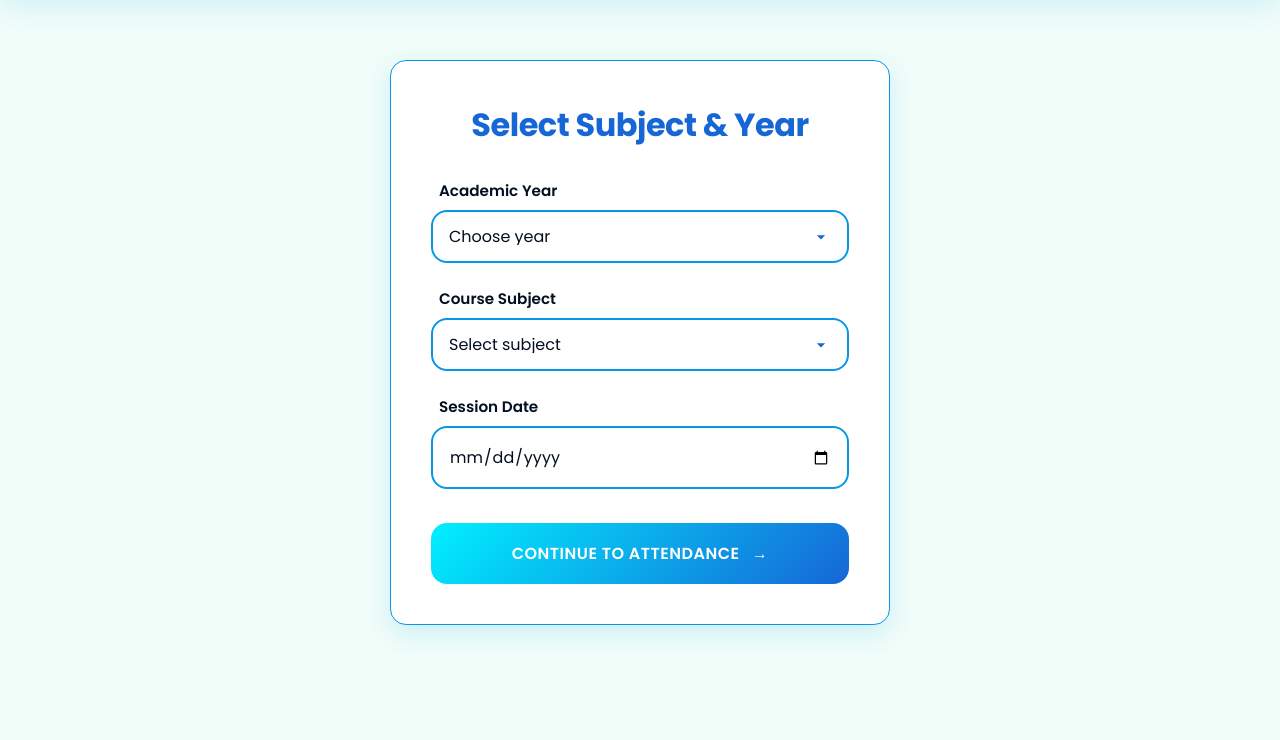
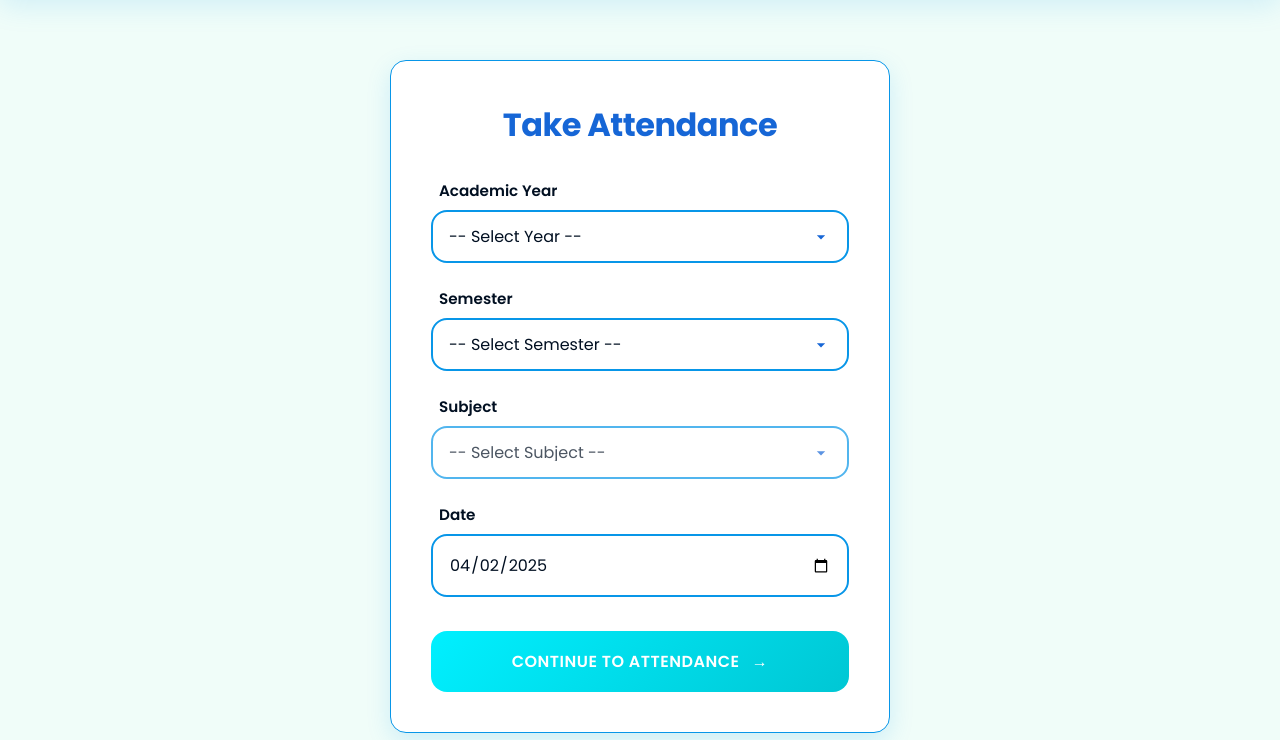
Before and after one commit to itattender2025/attender, a Django app: page /take-attendance/ in a window 1280 px wide. Shown: the part 60-800 px from the top of the page. Run offline with Django 5.2, Linux system fonts and the light colour scheme; data that the repository does not hold is empty.

Commit message:
take attendence updated

```diff
--- a/home/urls.py
+++ b/home/urls.py
@@ -5,7 +5,7 @@ from home import views
 urlpatterns = [
     path('', views.index, name='index'),
     path('take-attendance/', views.take_attendance, name='take_attendance'),
-    path('select-subject/', views.select_subject, name='select_subject'),
+    # path('select-subject/', views.select_subject, name='select_subject'),
     path('mark-attendance/', views.mark_attendance, name='mark_attendance'),
     path('submit-attendance/', views.submit_attendance, name='submit_attendance'),
     path('attendance/', views.attendance_view, name='attendance_view'),
--- a/home/views.py
+++ b/home/views.py
@@ -140,28 +140,6 @@ from django.shortcuts import render, redirect
 from django.contrib import messages
 from django.contrib.auth.hashers import check_password
 from django.urls import reverse
-
-# def login_view(request):
-#     if request.method == "POST":
-#         email = request.POST.get("email")
-#         password = request.POST.get("password")
-
-#         user = users_collection.find_one({"email": email})
-
-#         if user and check_password(password, user["password"]):
-#             request.session["user_id"] = str(user["_id"])  # Store session
-#             request.session.modified = True
-
-#             # 🔴 DEBUG: Print session to check if it’s stored
-#             print("\n🔵 SESSION DATA AFTER LOGIN:", dict(request.session.items()))
-#             request.session.save()
-#             next_url = request.GET.get("next") or reverse("index")
-#             return redirect(next_url)  # Redirect to index or next page
-#         else:
-#             messages.error(request, "Invalid email or password.")
-#             return redirect("login")
-
-#     return render(request, "login.html")
 
 
 def forgot_password_view(request):
@@ -325,76 +303,315 @@ def logout_view(request):
 
 
 
-def take_attendance(request):
-    name = request.session.get('name', '').split()
-    if len(name) > 0:
-        first_name = name[0]
-    else:
-        first_name = "Guest"
-    return render(request, 'attendance.html', {"username": first_name})  # Renders the attendance form page
+# def take_attendance(request):
+#     name = request.session.get('name', '').split()
+#     if len(name) > 0:
+#         first_name = name[0]
+#     else:
+#         first_name = "Guest"
+#     return render(request, 'attendance.html', {"username": first_name})  # Renders the attendance form page
 
-def select_subject(request):
-    """First Page - Select Subject, Year, and Date"""
-    if request.method == "POST":
-        year = request.POST.get("year")
-        subject = request.POST.get("subject")
-        date = request.POST.get("date", datetime.today().strftime('%Y-%m-%d'))
+# def select_subject(request):
+#     """First Page - Select Subject, Year, and Date"""
+#     if request.method == "POST":
+#         year = request.POST.get("year")
+#         subject = request.POST.get("subject")
+#         date = request.POST.get("date", datetime.today().strftime('%Y-%m-%d'))
 
-        # Redirect to the attendance marking page with selected values
-        return redirect(f"/mark-attendance/?year={year}&subject={subject}&date={date}")
+#         # Redirect to the attendance marking page with selected values
+#         return redirect(f"/mark-attendance/?year={year}&subject={subject}&date={date}")
 
-    return render(request, "select_subject.html")
+#     return render(request, "select_subject.html")
 
 
 
 
 
 
+# from django.shortcuts import render
+# from django.http import HttpResponse
+# from pymongo import MongoClient
+
+
+# def mark_attendance(request):
+#     if request.method == "POST":
+#         year = request.POST.get("year")
+#         subject = request.POST.get("subject")
+#         date = request.POST.get("date")
+#     else:
+#         year = request.GET.get("year")
+#         subject = request.GET.get("subject")
+#         date = request.GET.get("date")
+
+#     if not year or not subject or not date:
+#         return HttpResponse("⚠️ Missing required parameters!", status=400)
+
+#     # Convert year for MongoDB
+#     year_map = {
+#         "1st Year": "1",
+#         "2nd Year": "2",
+#         "3rd Year": "3",
+#         "4th Year": "4",
+#     }
+#     year = year_map.get(year, year)  # Default to same year if not found
+
+#     # Fetch students from MongoDB (Use PyMongo, not Django ORM)
+#     students_collection = db[f"student_it_2nd_year"]  # Collection name based on year
+#     students = list(students_collection.find({}, {"_id": 0}))  # Exclude MongoDB _id field
+
+#     print(f"📌 Found Students: {students}")  # Debugging
+#     name = request.session.get('name', '').split()
+#     if len(name) > 0:
+#         first_name = name[0]
+#     else:
+#         first_name = "Guest"
+#     return render(request, "mark_attendance.html", {
+#         "students": students,
+#         "subject": subject,
+#         "date": date,
+#         "year": year,
+#         "show_loader": True,  # Optional: Show loading spinner
+#         "username": first_name
+#     })
 from django.shortcuts import render
 from django.http import HttpResponse
-from pymongo import MongoClient
+from datetime import datetime
+ # adjust to your actual import
+
+# def take_attendance(request):
+#     name = request.session.get('name', '').split()
+#     first_name = name[0] if len(name) > 0 else "Guest"
+
+#     collections = [col for col in db.list_collection_names() if col.startswith('student_it_')]
+
+#     semesters = []
+#     academic_years = []
+
+#     for col in collections:
+#         parts = col.split("_")
+#         for part in parts:
+#             if "sem" in part:
+#                 semesters.append(part.replace("sem", ""))
+#             elif "-" in part:
+#                 academic_years.append(part)
+
+#     semesters = sorted(list(set(semesters)))
+#     academic_years = sorted(list(set(academic_years)))
+
+#     # Get selected sem/year from GET
+#     selected_sem = request.GET.get("sem")
+#     selected_year = request.GET.get("year")
+
+#     subject_list = []
+#     if selected_sem and selected_year:
+#         collection_name = f"student_it_{selected_sem}sem_{selected_year}"
+#         if collection_name in collections:
+#             collection = db[collection_name]
+#             for doc in collection.find({}, {"subjects": 1, "_id": 0}):
+#                 if "subjects" in doc:
+#                     subject_list.extend(doc["subjects"].keys())
+#             subject_list = list(set(subject_list))  # remove duplicates
+
+#     return render(request, 'attendance.html', {
+#         "username": first_name,
+#         "collections": collections,
+#         "today": datetime.today().strftime('%Y-%m-%d'),
+#         "subjects": subject_list,
+#         "semesters": semesters,
+#         "years": academic_years,
+#         "selected_sem": selected_sem,
+#         "selected_year": selected_year,
+#     })
+
+
+# def take_attendance(request):
+#     name = request.session.get('name', '').split()
+#     first_name = name[0] if len(name) > 0 else "Guest"
+
+#     # Get all student collections
+#     collections = [col for col in db.list_collection_names() if col.startswith('student_it_')]
+
+#     # Extract unique semesters and academic years
+#     semesters = []
+#     academic_years = []
+
+#     for col in collections:
+#         parts = col.split("_")
+#         if len(parts) >= 4:  # Ensure format is student_it_[sem]sem_[year]
+#             sem_part = parts[2]
+#             year_part = parts[3]
+
+#             if "sem" in sem_part:
+#                 semesters.append(sem_part.replace("sem", ""))
+#             if "-" in year_part:
+#                 academic_years.append(year_part)
+
+#     semesters = sorted(list(set(semesters)))
+#     academic_years = sorted(list(set(academic_years)))
+
+#     # Get selected sem/year from request
+#     selected_sem = request.GET.get("sem")
+#     selected_year = request.GET.get("year")
+#     subject_list = []
+
+#     if selected_sem and selected_year:
+#         collection_name = f"student_it_{selected_sem}sem_{selected_year}"
+#         if collection_name in collections:
+#             # Get unique subjects from the collection
+#             pipeline = [
+#                 {"$project": {"subjects": {"$objectToArray": "$subjects"}}},
+#                 {"$unwind": "$subjects"},
+#                 {"$group": {"_id": None, "subjects": {"$addToSet": "$subjects.k"}}}
+#             ]
+#             result = db[collection_name].aggregate(pipeline)
+#             try:
+#                 subject_list = list(result)[0]['subjects']
+#             except (IndexError, KeyError):
+#                 pass
+
+#     return render(request, 'attendance.html', {
+#         "username": first_name,
+#         "collections": collections,
+#         "today": datetime.today().strftime(r'%Y-%m-%d'),
+#         "subjects": sorted(subject_list),  # Return sorted list
+#         "semesters": semesters,
+#         "years": academic_years,
+#         "selected_sem": selected_sem,
+#         "selected_year": selected_year,
+#     })
+
+
+from django.shortcuts import render, redirect
+from django.contrib import messages
+from datetime import datetime
+
+def take_attendance(request):
+    name = request.session.get('name', '').split()
+    first_name = name[0] if len(name) > 0 else "Guest"
+
+    # Get all student collections
+    collections = [col for col in db.list_collection_names() if col.startswith('student_it_')]
+
+    semesters = []
+    academic_years = []
+
+    for col in collections:
+        parts = col.split("_")
+        if len(parts) >= 4:
+            sem_part = parts[2]
+            year_part = parts[3]
+
+            if "sem" in sem_part:
+                semesters.append(sem_part.replace("sem", ""))
+            if "-" in year_part:
+                academic_years.append(year_part)
+
+    semesters = sorted(list(set(semesters)))
+    academic_years = sorted(list(set(academic_years)))
+
+    # GET: show attendance.html
+    selected_sem = request.GET.get("sem")
+    selected_year = request.GET.get("year")
+    subject_list = []
+
+    if selected_sem and selected_year:
+        collection_name = f"student_it_{selected_sem}sem_{selected_year}"
+        if collection_name in collections:
+            pipeline = [
+                {"$project": {"subjects": {"$objectToArray": "$subjects"}}},
+                {"$unwind": "$subjects"},
+                {"$group": {"_id": None, "subjects": {"$addToSet": "$subjects.k"}}}
+            ]
+            result = db[collection_name].aggregate(pipeline)
+            try:
+                subject_list = list(result)[0]['subjects']
+            except (IndexError, KeyError):
+                pass
+
+    if request.method == "POST":
+        sem = request.POST.get("sem")
+        year = request.POST.get("year")
+        subject = request.POST.get("subject")
+        date = request.POST.get("date")
+
+        if sem and year and subject and date:
+            collection = f"student_it_{sem}sem_{year}"
+            return redirect(f'/mark-attendance/?collection={collection}&subject={subject}&date={date}')
+
+        else:
+            messages.error(request, "Please fill all required fields")
+
+
+    return render(request, 'attendance.html', {
+        "username": first_name,
+        "collections": collections,
+        "today": datetime.today().strftime('%Y-%m-%d'),
+        "subjects": sorted(subject_list),
+        "semesters": semesters,
+        "years": academic_years,
+        "semester": selected_sem,
+        "year": selected_year,
+    })
 
 
 def mark_attendance(request):
     if request.method == "POST":
-        year = request.POST.get("year")
+        # Saving attendance logic
+        collection_name = request.POST.get("collection")
         subject = request.POST.get("subject")
         date = request.POST.get("date")
-    else:
-        year = request.GET.get("year")
+        all_students = request.POST.getlist("all_students")
+        present_students = request.POST.getlist("present_students")
+        print('all_students:', all_students, 'present_students:', present_students, 'collection_name:', collection_name, 'subject:', subject, 'date:', date, 'request.POST:', request.POST)
+        if not (collection_name and subject and date and all_students):
+            return HttpResponse("Missing required fields in POST request!", status=400)
+
+        try:
+            students_collection = db[collection_name]
+
+            for roll in all_students:
+                status = "P" if roll in present_students else "A"
+                students_collection.update_one(
+                    {"roll_number": roll},
+                    {"$push": {f"subjects.{subject}.{date}": status}}
+                )
+
+            messages.success(request, "Attendance saved successfully!")
+            return redirect("index")
+
+        except Exception as e:
+            return HttpResponse(f"Error saving attendance: {str(e)}", status=500)
+
+    elif request.method == "GET":
+        # Loading the form to mark attendance
+        collection_name = request.GET.get("collection")
         subject = request.GET.get("subject")
         date = request.GET.get("date")
+        if not (collection_name and subject and date):
+            return HttpResponse("Missing required parameters!", status=400)
 
-    if not year or not subject or not date:
-        return HttpResponse("⚠️ Missing required parameters!", status=400)
+        try:
+            students_collection = db[collection_name]
+            students = list(students_collection.find({}, {"_id": 0}))
 
-    # Convert year for MongoDB
-    year_map = {
-        "1st Year": "1",
-        "2nd Year": "2",
-        "3rd Year": "3",
-        "4th Year": "4",
-    }
-    year = year_map.get(year, year)  # Default to same year if not found
+            available_subjects = []
+            if students:
+                available_subjects = list(students[0].get('subjects', {}).keys())
 
-    # Fetch students from MongoDB (Use PyMongo, not Django ORM)
-    students_collection = db[f"student_it_2nd_year"]  # Collection name based on year
-    students = list(students_collection.find({}, {"_id": 0}))  # Exclude MongoDB _id field
+        except Exception as e:
+            return HttpResponse(f"Error fetching students: {str(e)}", status=500)
 
-    print(f"📌 Found Students: {students}")  # Debugging
-    name = request.session.get('name', '').split()
-    if len(name) > 0:
-        first_name = name[0]
-    else:
-        first_name = "Guest"
-    return render(request, "mark_attendance.html", {
-        "students": students,
-        "subject": subject,
-        "date": date,
-        "year": year,
-        "show_loader": True,  # Optional: Show loading spinner
-        "username": first_name
-    })
+        name = request.session.get('name', '').split()
+        first_name = name[0] if len(name) > 0 else "Guest"
+
+        return render(request, "mark_attendance.html", {
+            "students": students,
+            "subject": subject,
+            "date": date,
+            "collection": collection_name,
+            "available_subjects": available_subjects,
+            "username": first_name
+        })
 
 
 
--- a/templates/attendance.html
+++ b/templates/attendance.html
@@ -492,58 +492,120 @@
     </div>
 
     <!-- Form Container -->
+    <!-- Previous head and navbar code remains the same -->
+
     <div class="container">
-        <h2>Select Subject & Year</h2>
-        <form method="POST" action="{% url 'mark_attendance' %}">
+        <h2>Take Attendance</h2>
+        <form id="attendanceForm" method="POST" action="">
             {% csrf_token %}
             <div class="form-group">
                 <label for="year">Academic Year</label>
-                <select id="year" name="year" required>
-                    <option value="" disabled selected>Choose year</option>
-                    <option value="1">1st Year</option>
-                    <option value="2">2nd Year</option>
-                    <option value="3">3rd Year</option>
-                    <option value="4">4th Year</option>
+                <select id="year" name="year" class="dynamic-select" required>
+                    <option value="">-- Select Year --</option>
+                    {% for year in years %}
+                    <option value="{{ year }}" {% if selected_year == year %}selected{% endif %}>{{ year }}</option>
+                    {% endfor %}
                 </select>
             </div>
 
             <div class="form-group">
-                <label for="subject">Course Subject</label>
-                <select id="subject" name="subject" required>
-                    <option value="" disabled selected>Select subject</option>
-                    <option value="MATH">Mathematics</option>
-                    <option value="CA">Computer Architecture</option>
-                    <option value="AUTOMATA">Automata Theory</option>
-                    <option value="BIO">Biological Sciences</option>
+                <label for="sem">Semester</label>
+                <select id="sem" name="sem" class="dynamic-select" required>
+                    <option value="">-- Select Semester --</option>
+                    {% for sem in semesters %}
+                    <option value="{{ sem }}" {% if selected_sem == sem %}selected{% endif %}>{{ sem }}</option>
+                    {% endfor %}
                 </select>
             </div>
 
             <div class="form-group">
-                <label for="date">Session Date</label>
-                <input type="date" id="date" name="date" required>
+                <label for="subject">Subject</label>
+                <select id="subject" name="subject" required {% if not subjects %}disabled{% endif %}>
+                    <option value="">-- Select Subject --</option>
+                    {% if subjects %}
+                        {% for subject in subjects %}
+                        <option value="{{ subject }}">{{ subject }}</option>
+                        {% endfor %}
+                    {% endif %}
+                </select>
             </div>
 
-            <button type="submit">
+            <div class="form-group">
+                <label for="date">Date</label>
+                <input type="date" id="date" name="date" value="{{ today }}" required>
+            </div>
+
+            <button type="submit" class="btn-primary">
                 Continue to Attendance <span style="margin-left: 8px;">→</span>
             </button>
         </form>
     </div>
 
     <script>
-        // Mobile menu toggle
-        const hamburger = document.querySelector('.hamburger');
-        const mobileMenu = document.getElementById('mobileMenu');
+    document.addEventListener('DOMContentLoaded', function() {
+        // Set today's date if not set
+        const dateField = document.getElementById('date');
+        if (dateField && !dateField.value) {
+            const today = new Date().toISOString().split('T')[0];
+            dateField.value = today;
+        }
 
-        hamburger.addEventListener('click', () => {
-            mobileMenu.classList.toggle('active');
-        });
+        // Dynamic subject loading
+        const yearSelect = document.getElementById('year');
+        const semSelect = document.getElementById('sem');
+        const subjectSelect = document.getElementById('subject');
+        const form = document.getElementById('attendanceForm');
 
-        // Close mobile menu when clicking outside
-        document.addEventListener('click', (e) => {
-            if (!e.target.closest('.navbar') && !e.target.closest('.mobile-menu')) {
-                mobileMenu.classList.remove('active');
+        function loadSubjects() {
+            const year = yearSelect.value;
+            const sem = semSelect.value;
+
+            if (!year || !sem) {
+                subjectSelect.innerHTML = '<option value="">-- Select Subject --</option>';
+                subjectSelect.disabled = true;
+                return;
             }
-        });
+
+            // Show loading state
+            subjectSelect.innerHTML = '<option value="">Loading subjects...</option>';
+            subjectSelect.disabled = true;
+
+            // AJAX request to get subjects
+            fetch(`/take-attendance/?sem=${sem}&year=${year}`)
+                .then(response => response.text())
+                .then(html => {
+                    // Create a temporary DOM parser to extract the subjects
+                    const parser = new DOMParser();
+                    const doc = parser.parseFromString(html, 'text/html');
+                    const subjectOptions = doc.querySelectorAll('#subject option');
+
+                    // Update subject select
+                    subjectSelect.innerHTML = '<option value="">-- Select Subject --</option>';
+                    subjectOptions.forEach(option => {
+                        if (option.value) {  // Skip the default empty option
+                            subjectSelect.appendChild(option.cloneNode(true));
+                        }
+                    });
+
+                    subjectSelect.disabled = false;
+                })
+                .catch(error => {
+                    console.error('Error loading subjects:', error);
+                    subjectSelect.innerHTML = '<option value="">Error loading subjects</option>';
+                });
+        }
+
+        // Event listeners for dynamic loading
+        yearSelect.addEventListener('change', loadSubjects);
+        semSelect.addEventListener('change', loadSubjects);
+
+        // Initial load if year and sem are already selected
+        if (yearSelect.value && semSelect.value) {
+            loadSubjects();
+        }
+    });
     </script>
+
+<!-- Rest of your HTML remains the same -->
 </body>
 </html>
```
Also changed, not shown: templates/index.html (+28 -2 lines), templates/mark_attendance.html (+5 -19 lines), db.sqlite3.
